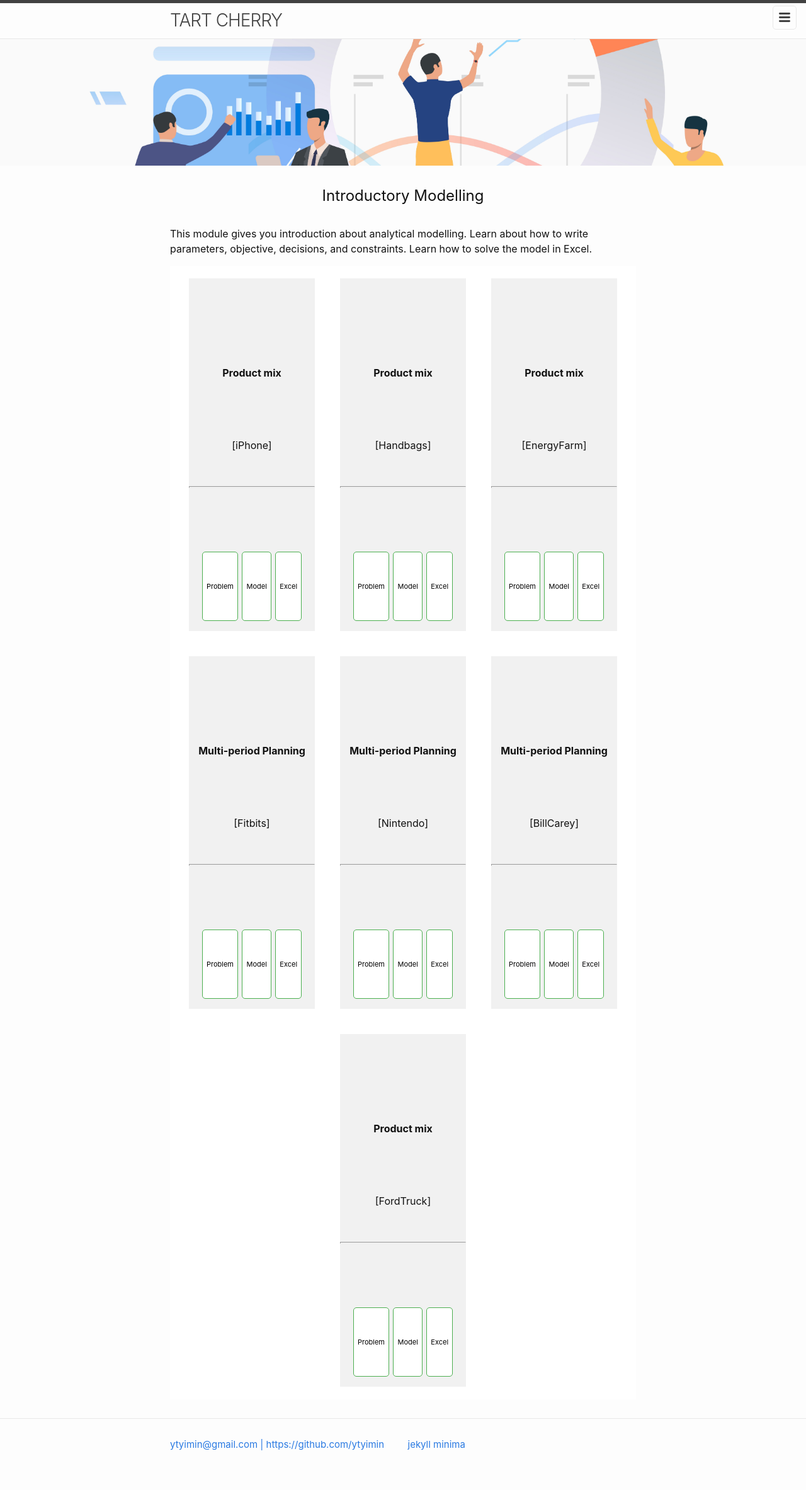
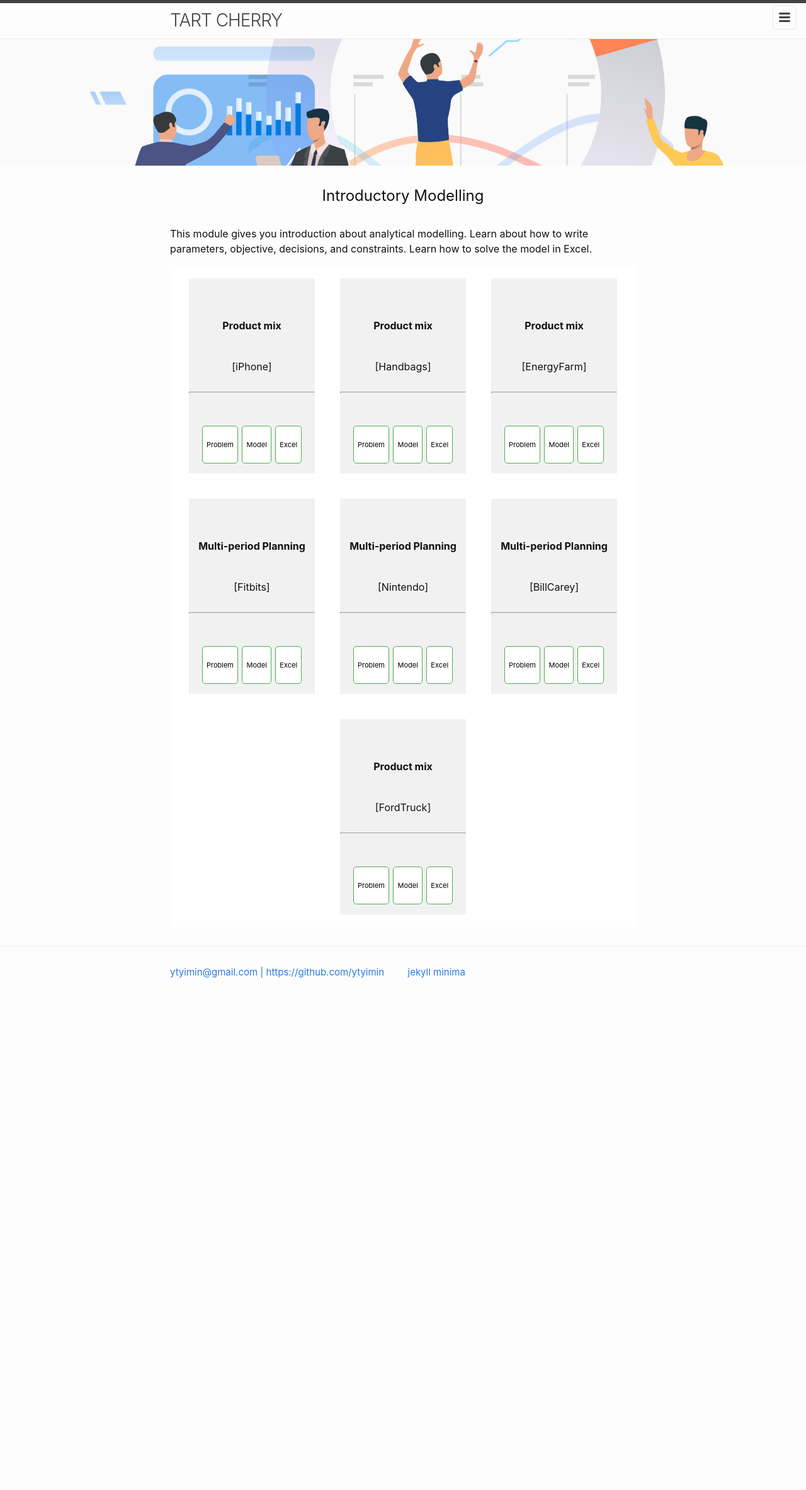
Before and after one commit to ytyimin/tart-cherry, a Jekyll site: the page built from introduction.markdown, in a window 1280 px wide. Shown: the whole page at 63% size. Built offline with Jekyll 4.4.1, drawn with Linux system fonts in a browser that asks for light colours; after the commit the page ends 1616 px from its top, so only the background shows below that.

Commit message:
Update _layout.scss

```diff
--- a/_sass/minima/_layout.scss
+++ b/_sass/minima/_layout.scss
@@ -383,7 +383,7 @@
   width: 200px;
   margin: 20px;
   text-align: center;
-  line-height: 100px;
+  line-height: 50px;
   font-size: 16px;
 }
 
```
